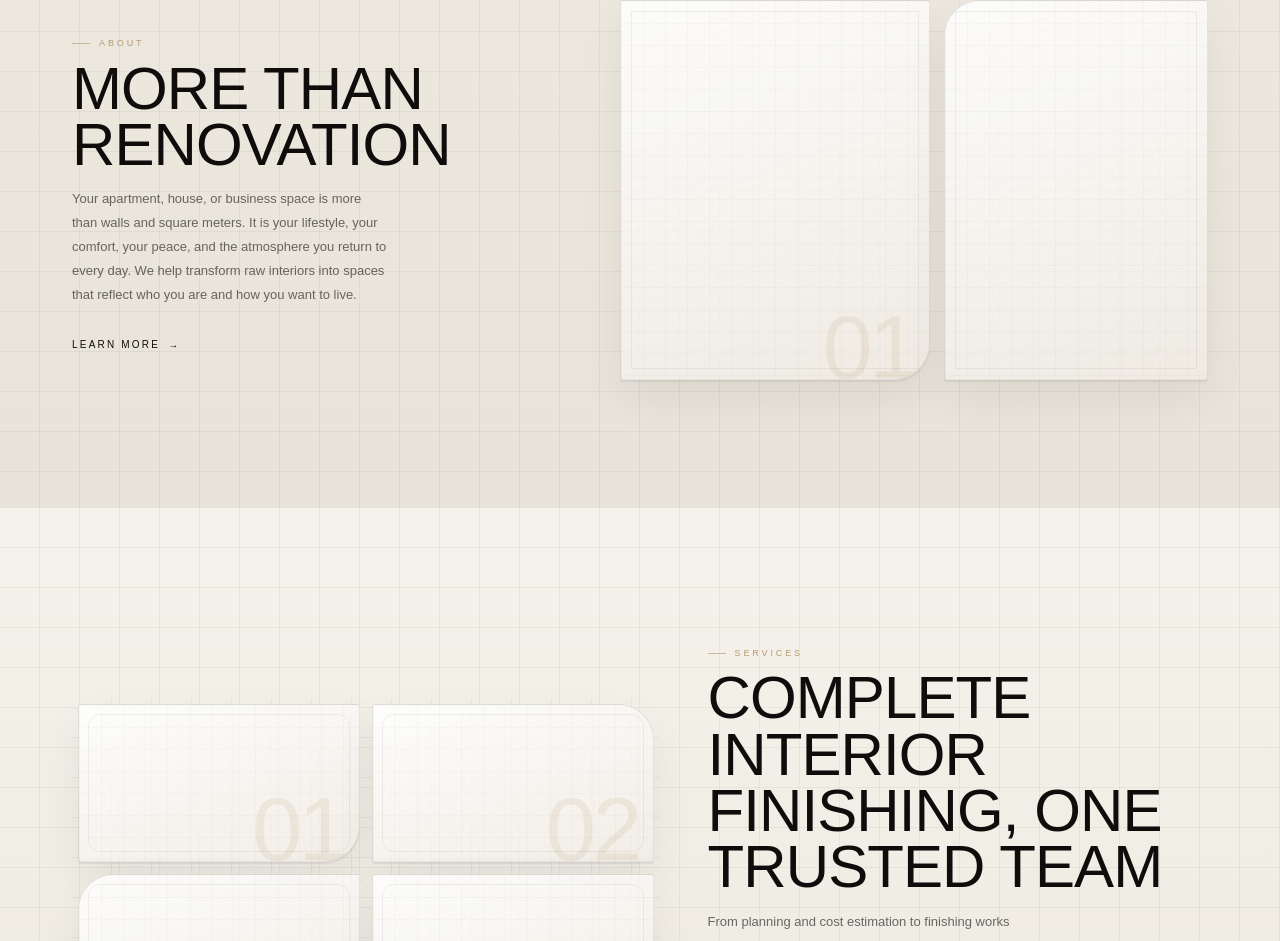
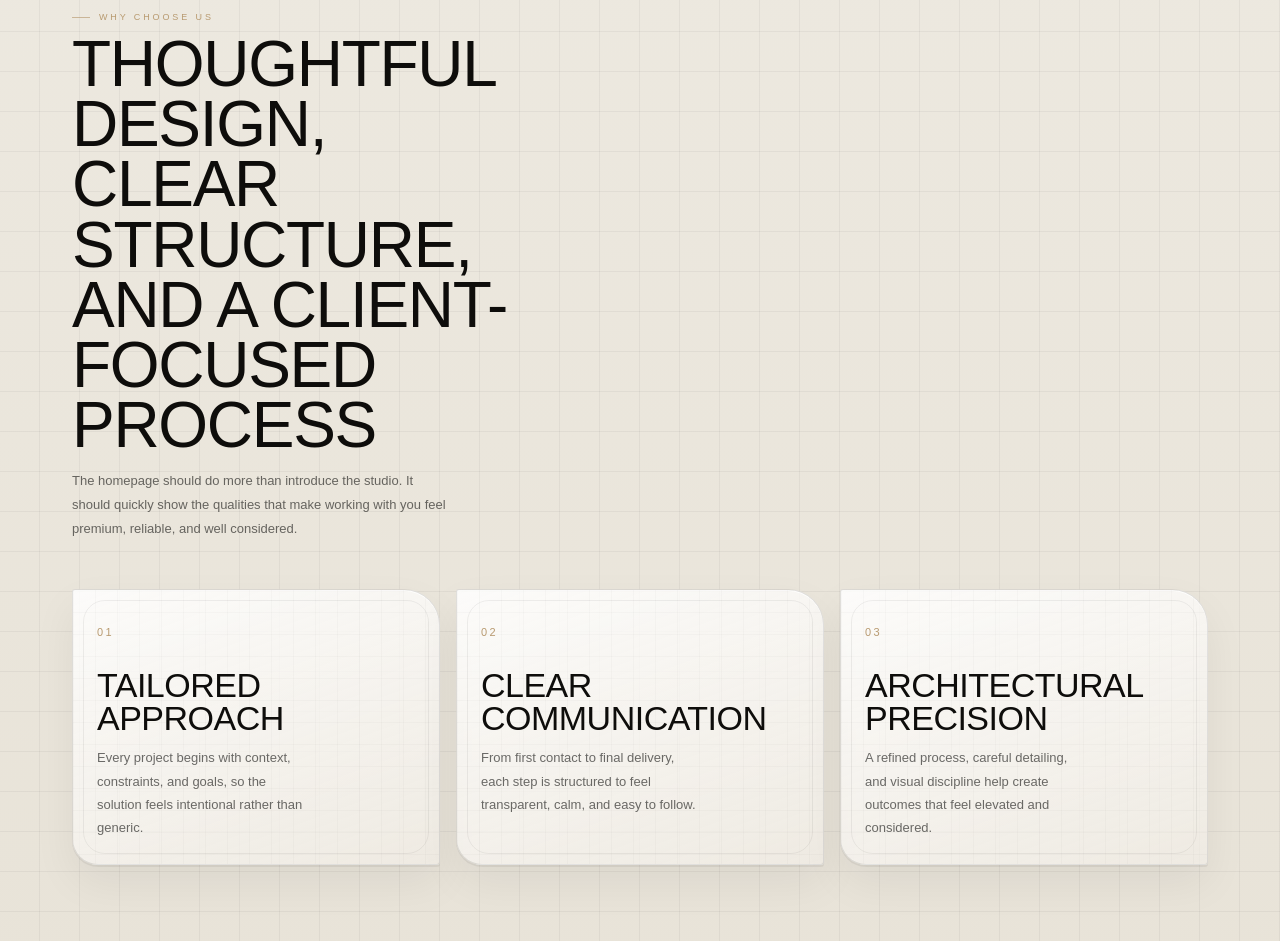
Before and after one commit to romanasolovan/prosto-remont, a Next.js app: page /en in a window 1280 px wide. Shown: the part 1859-2800 px from the top of the page. Built offline with nearby package versions, Linux system fonts and the light colour scheme.

Commit message:
eplace the current About preview with a homepage-only WhyChooseUs section

```diff
--- a/app/[locale]/page.module.css
+++ b/app/[locale]/page.module.css
@@ -34,6 +34,7 @@
   background: var(--paper);
 }
 
+/* HERO section */
 .hero::before,
 .trustedSection::before {
   content: "";
@@ -315,6 +316,8 @@
   font-size: clamp(48px, 6vw, 80px);
 }
 
+/* TRUSTED section */
+
 .trustedSection {
   position: relative;
   overflow: hidden;
@@ -471,6 +474,160 @@
   text-transform: uppercase;
   color: var(--ink-40);
 }
+
+/* WHY CHOOSE US section */
+
+.whySection {
+  position: relative;
+  overflow: hidden;
+  padding: clamp(68px, 10vw, 140px) 0;
+  background:
+    linear-gradient(var(--grid) 1px, transparent 1px),
+    linear-gradient(90deg, var(--grid) 1px, transparent 1px),
+    linear-gradient(180deg, var(--paper-2) 0%, var(--paper-3) 100%);
+  background-size:
+    40px 40px,
+    40px 40px,
+    auto;
+  background-position:
+    -1px -1px,
+    -1px -1px,
+    0 0;
+}
+
+.whyIntro {
+  max-width: 760px;
+  margin-bottom: clamp(28px, 5vw, 48px);
+}
+
+.whyTitle {
+  max-width: 13ch;
+  margin: 0 0 14px;
+  font-family: "Barlow Condensed", sans-serif;
+  font-size: clamp(32px, 5vw, 64px);
+  font-weight: 300;
+  line-height: 0.94;
+  letter-spacing: -0.02em;
+  text-transform: uppercase;
+  text-wrap: balance;
+  color: var(--ink);
+}
+
+.whyDescription {
+  max-width: 52ch;
+  margin: 0;
+  font-family: "Barlow", sans-serif;
+  font-size: clamp(13px, 1vw, 15px);
+  font-weight: 300;
+  line-height: 1.85;
+  color: var(--ink-60);
+}
+
+.whyGrid {
+  display: grid;
+  grid-template-columns: 1fr;
+  gap: 16px;
+}
+
+.whyCard {
+  position: relative;
+  overflow: hidden;
+  min-height: 220px;
+  padding: 24px 22px 22px;
+  border: 0.5px solid var(--ink-10);
+  border-radius: var(--r-sm) var(--r-xl) var(--r-sm) var(--r-lg);
+  background: var(--panel-light);
+  box-shadow: var(--shadow-light);
+  transition:
+    border-color 250ms ease,
+    transform 320ms cubic-bezier(0.22, 1, 0.36, 1);
+}
+
+.whyCard::before {
+  content: "";
+  position: absolute;
+  inset: 10px;
+  border: 0.5px solid var(--ink-06);
+  border-radius: calc(var(--r-lg) - 4px);
+  pointer-events: none;
+}
+
+.whyCard::after {
+  content: "";
+  position: absolute;
+  inset: 0;
+  opacity: 0.45;
+  pointer-events: none;
+  background-image:
+    linear-gradient(var(--grid) 1px, transparent 1px),
+    linear-gradient(90deg, var(--grid) 1px, transparent 1px);
+  background-size: 22px 22px;
+}
+
+.whyCardNumber {
+  position: relative;
+  z-index: 1;
+  display: inline-block;
+  margin-bottom: 28px;
+  font-family: "Barlow Condensed", sans-serif;
+  font-size: 11px;
+  font-weight: 500;
+  letter-spacing: 0.22em;
+  text-transform: uppercase;
+  color: var(--sand);
+}
+
+.whyCardTitle {
+  position: relative;
+  z-index: 1;
+  max-width: 12ch;
+  margin: 0 0 12px;
+  font-family: "Barlow Condensed", sans-serif;
+  font-size: clamp(24px, 3vw, 34px);
+  font-weight: 300;
+  line-height: 0.96;
+  letter-spacing: -0.015em;
+  text-transform: uppercase;
+  color: var(--ink);
+}
+
+.whyCardDescription {
+  position: relative;
+  z-index: 1;
+  max-width: 30ch;
+  margin: 0;
+  font-family: "Barlow", sans-serif;
+  font-size: clamp(13px, 1vw, 14px);
+  font-weight: 300;
+  line-height: 1.8;
+  color: var(--ink-60);
+}
+
+@media (min-width: 900px) {
+  .whyGrid {
+    grid-template-columns: repeat(3, minmax(0, 1fr));
+  }
+
+  .whyCard {
+    min-height: 260px;
+    padding: 28px 24px 24px;
+  }
+}
+
+@media (hover: hover) {
+  .whyCard:hover {
+    border-color: var(--ink-20);
+    transform: translateY(-4px);
+  }
+}
+
+@media (max-width: 599px) {
+  .whyTitle {
+    max-width: 100%;
+  }
+}
+
+/* PREVIEW section */
 
 .previewSection {
   position: relative;
--- a/app/[locale]/page.tsx
+++ b/app/[locale]/page.tsx
@@ -3,6 +3,7 @@ import { Link } from "@/navigation";
 import styles from "./page.module.css";
 import TrustedBrands from "../components/TrustedBrands/TrustedBrands";
 import HomeHero from "../components/Home/HomeHero/HomeHero";
+import WhyChooseUs from "../components/Home/WhyChooseUs/WhyChooseUs";
 
 export default function Home() {
   const t = useTranslations("home");
@@ -12,33 +13,7 @@ export default function Home() {
     <div className={styles.home}>
       <HomeHero />
       <TrustedBrands />
-
-      <section className={styles.previewSection} id="about">
-        <div className="container">
-          <div className={styles.previewRow}>
-            <div className={styles.previewText}>
-              <span className={styles.sectionLabel}>{t("labels.about")}</span>
-              <h2 className={styles.sectionTitle}>{t("about.title")}</h2>
-              <p className={styles.sectionDescription}>
-                {t("about.description")}
-              </p>
-              <Link href="/about" className={styles.sectionLink}>
-                {tCommon("learnMore")}
-                <span className={styles.linkArrow} aria-hidden="true">
-                  →
-                </span>
-              </Link>
-            </div>
-
-            <div className={styles.aboutCard} aria-hidden="true">
-              <div className={styles.aboutCardMain}>
-                <span className={styles.cardNumber}>01</span>
-              </div>
-              <div className={styles.aboutCardSide} />
-            </div>
-          </div>
-        </div>
-      </section>
+      <WhyChooseUs />
 
       <section className={styles.previewSection} id="services">
         <div className="container">
--- /dev/null
+++ b/app/components/Home/WhyChooseUs/WhyChooseUs.tsx
@@ -0,0 +1,54 @@
+import styles from "@/app/[locale]/page.module.css";
+
+const pillars = [
+  {
+    number: "01",
+    title: "Tailored Approach",
+    description:
+      "Every project begins with context, constraints, and goals, so the solution feels intentional rather than generic.",
+  },
+  {
+    number: "02",
+    title: "Clear Communication",
+    description:
+      "From first contact to final delivery, each step is structured to feel transparent, calm, and easy to follow.",
+  },
+  {
+    number: "03",
+    title: "Architectural Precision",
+    description:
+      "A refined process, careful detailing, and visual discipline help create outcomes that feel elevated and considered.",
+  },
+];
+export default function WhyChooseUs() {
+  return (
+    <section
+      className={styles.whySection}
+      aria-labelledby="why-choose-us-title"
+    >
+      <div className="container">
+        <div className={styles.whyIntro}>
+          <span className={styles.sectionLabel}>Why choose us</span>
+          <h2 className={styles.whyTitle} id="why-choose-us-title">
+            Thoughtful design, clear structure, and a client-focused process
+          </h2>
+          <p className={styles.whyDescription}>
+            The homepage should do more than introduce the studio. It should
+            quickly show the qualities that make working with you feel premium,
+            reliable, and well considered.
+          </p>
+        </div>
+
+        <div className={styles.whyGrid}>
+          {pillars.map((pillar) => (
+            <article className={styles.whyCard} key={pillar.number}>
+              <span className={styles.whyCardNumber}>{pillar.number}</span>
+              <h3 className={styles.whyCardTitle}>{pillar.title}</h3>
+              <p className={styles.whyCardDescription}>{pillar.description}</p>
+            </article>
+          ))}
+        </div>
+      </div>
+    </section>
+  );
+}
```
